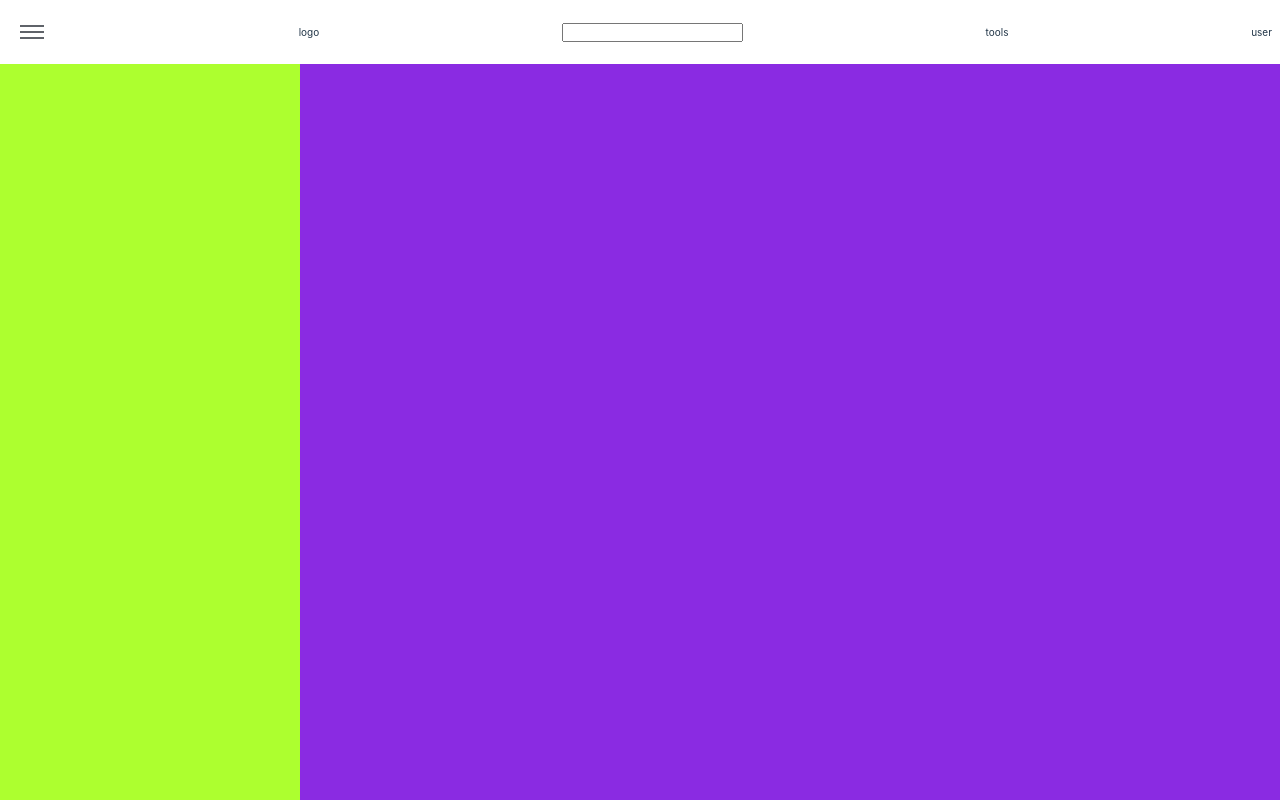
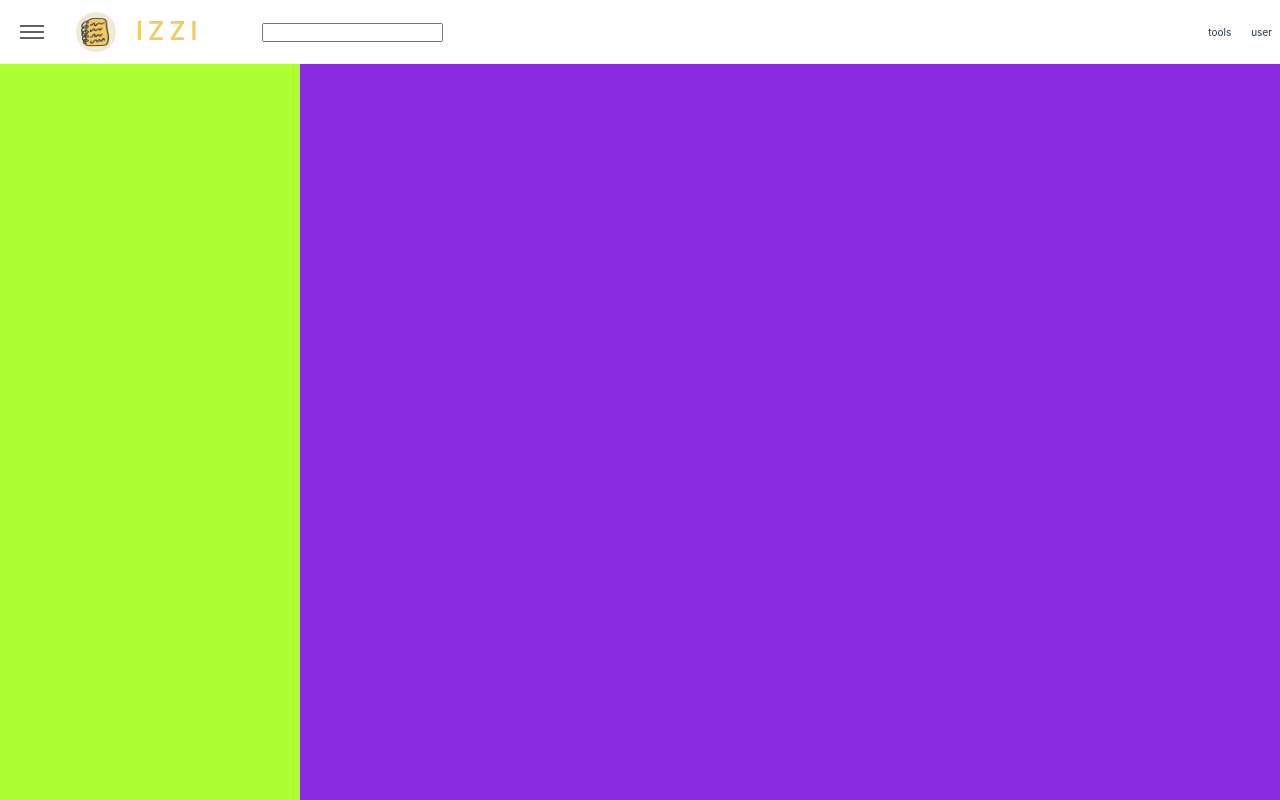
Before and after one commit to vihahuynh/izzi-note-fe, a React (Vite) app: page / in a window 1280 px wide. Built offline with nearby package versions, Linux system fonts and the light colour scheme.

Commit message:
feat: logo

```diff
--- a/src/components/header/burgerButton/burgerButton.module.scss
+++ b/src/components/header/burgerButton/burgerButton.module.scss
@@ -11,7 +11,9 @@
   outline: none;
   border: none;
 
-  &:hover {
+  &:hover, &:focus {
+    outline: none;
+    border: none;
     background-color: v.$light-grey;
   }
 }
--- a/src/components/header/header.module.scss
+++ b/src/components/header/header.module.scss
@@ -1,9 +1,44 @@
 .header {
-    grid-row: 1 / 2;
-    grid-column: 1 / -1;
-    margin: 0.8rem;
+  grid-row: 1 / 2;
+  grid-column: 1 / -1;
+  margin: 0.8rem;
 
+  display: flex;
+  align-items: center;
+  justify-content: space-between;
+
+  &__left {
     display: flex;
     align-items: center;
-    justify-content: space-between;
+    justify-content: flex-start;
+    gap: 2rem;
   }
+
+  &__right {
+    display: flex;
+    align-items: center;
+    justify-content: flex-end;
+    gap: 2rem;
+  }
+}
+
+.logo {
+  display: flex;
+  flex-direction: row;
+  align-items: center;
+  justify-content: flex-start;
+  gap: 2rem;
+  margin-right: 4rem;
+
+  img {
+    width: 4rem;
+    border-radius: 100%;
+  }
+
+  span {
+    font-size: 2.5rem;
+    font-weight: 600;
+    color: #f2cc63;
+    letter-spacing: 5px;
+  }
+}
--- a/src/components/header/header.tsx
+++ b/src/components/header/header.tsx
@@ -1,14 +1,24 @@
-import BurgerButton from './burgerButton/burgerButton'
-import classes from './header.module.scss'
+import BurgerButton from "./burgerButton/burgerButton";
+import classes from "./header.module.scss";
+import logo from "./../../assets/images/logo.jpg";
 
 const Header = () => {
-    return <div className={classes.header}>
-        <BurgerButton />
-        <div>logo</div>
-        <input />
-        <div>tools</div>
-        <div>user</div>
-    </div>
-}
+    return (
+        <div className={classes.header}>
+            <div className={classes.header__left}>
+                <BurgerButton />
+                <div className={classes.logo}>
+                    <img src={logo} width={40} />
+                    <span>IZZI</span>
+                </div>
+                <input />
+            </div>
+            <div className={classes.header__right}>
+                <div>tools</div>
+                <div>user</div>
+            </div>
+        </div>
+    );
+};
 
-export default Header
+export default Header;
```
Also changed, not shown: src/assets/images/logo.jpg (added).
